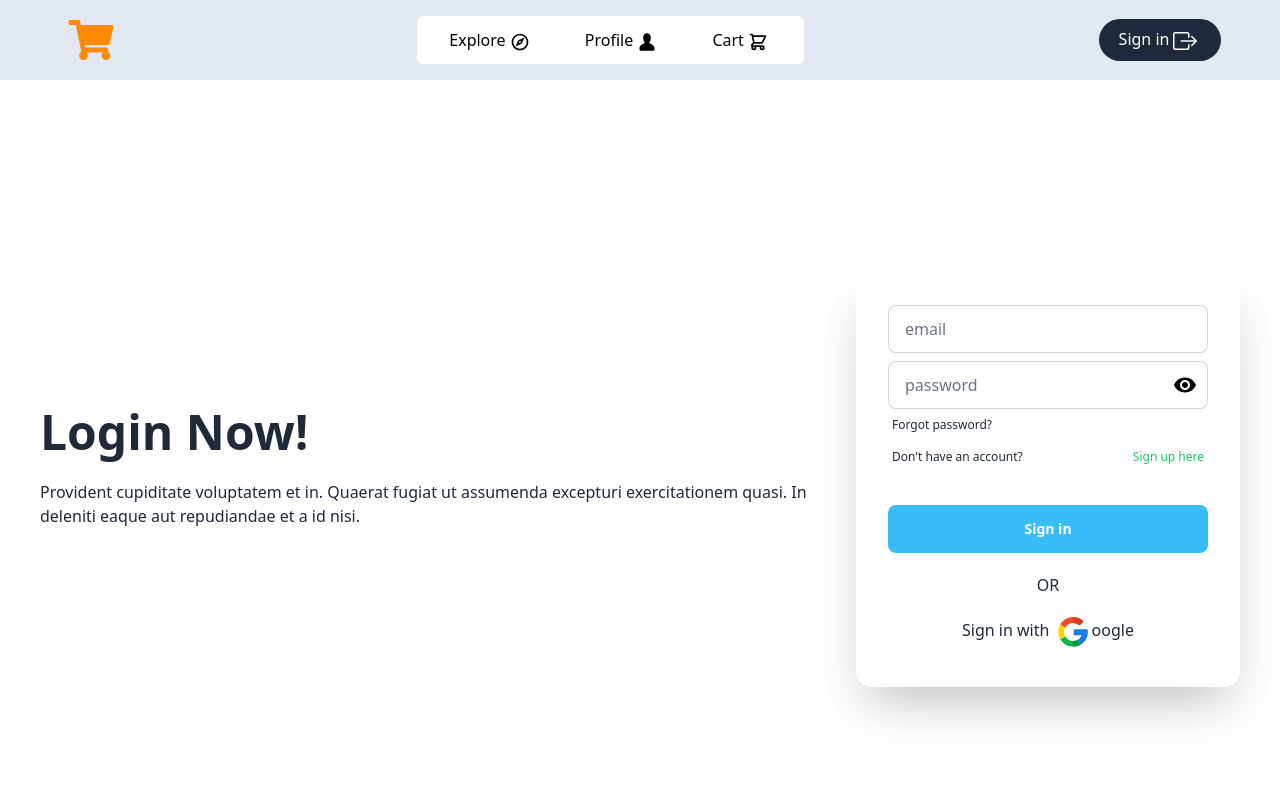
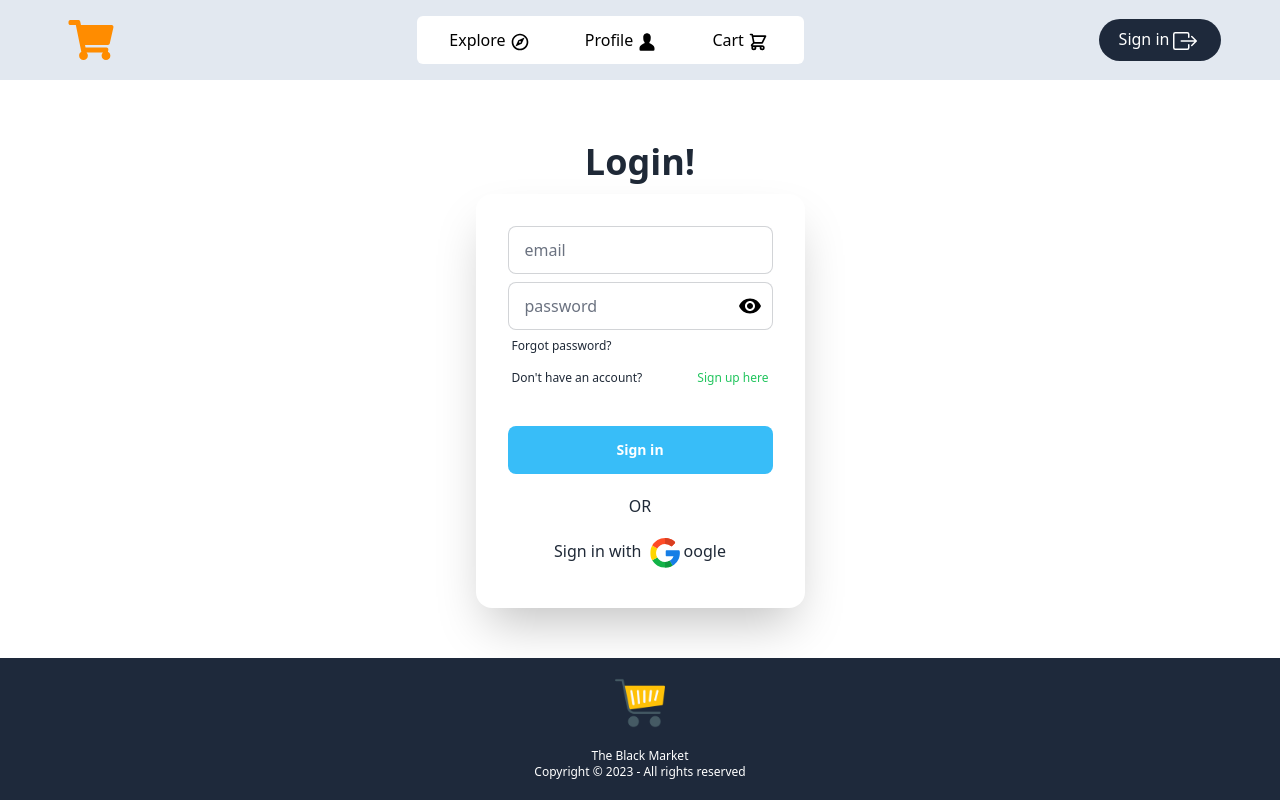
Before and after one commit to AbdourahmanJallow/e-commerce-app, a React (Create React App) app: page /login in a window 1280 px wide. Shown: the top 800 px of the page. Built offline with nearby package versions, Linux system fonts and the light colour scheme.

Commit message:
clearing

```diff
--- a/public/index.html
+++ b/public/index.html
@@ -24,7 +24,7 @@
       work correctly both with client-side routing and a non-root public URL.
       Learn how to configure a non-root public URL by running `npm run build`.
     -->
-    <title>Online Store</title>
+    <title>Black Market</title>
   </head>
   <body >
     <noscript>You need to enable JavaScript to run this app.</noscript>
--- a/src/components/GoogleAuth.jsx
+++ b/src/components/GoogleAuth.jsx
@@ -36,6 +36,7 @@ function GoogleAuth() {
     };
 
     return (
+        <>
             <div className="form-control mt-3">
                 <p className="text-center mb-3">OR</p>
                 <button
@@ -43,7 +44,8 @@ function GoogleAuth() {
                     className="p-2 link-hover"
                     onClick={onGoogleClick}
                 >
-                {location.pathname === "/sign-up" ? "Sign Up" : "Sign in"} with{" "}
+                    {location.pathname === "/sign-up" ? "Sign Up" : "Sign in"}{" "}
+                    with{" "}
                     <img
                         src={googleIcon}
                         width="30"
@@ -53,6 +55,7 @@ function GoogleAuth() {
                     oogle
                 </button>
             </div>
+        </>
     );
 }
 
--- a/src/components/Home.jsx
+++ /dev/null
@@ -1,9 +0,0 @@
-import React from 'react'
-
-function Home() {
-    return (
-        <div>Home</div>
-    )
-}
-
-export default Home
--- a/src/pages/Login.jsx
+++ b/src/pages/Login.jsx
@@ -1,13 +1,13 @@
 import React from "react";
 import { useState } from "react";
 import { Link, useNavigate } from "react-router-dom";
-import { getAuth, signInWithEmailAndPassword } from 'firebase/auth';
-import {toast} from 'react-toastify'
+import { getAuth, signInWithEmailAndPassword } from "firebase/auth";
+import { toast } from "react-toastify";
 import GoogleAuth from "../components/GoogleAuth";
 import { ReactComponent as EyeIcon } from "../assets/svg/visibilityIcon.svg";
 
 function Login() {
-    const [isVisible, setIsVisible] = useState(false)
+    const [isVisible, setIsVisible] = useState(false);
     const [formData, setFormData] = useState({
         email: "",
         password: ""
@@ -21,36 +21,35 @@ function Login() {
         }));
     };
 
-    const navigate = useNavigate()
+    const navigate = useNavigate();
 
     const onSubmit = async (e) => {
         e.preventDefault();
         try {
-            const auth = getAuth()
-            const userCredential = await signInWithEmailAndPassword(auth, email, password);
+            const auth = getAuth();
+            const userCredential = await signInWithEmailAndPassword(
+                auth,
+                email,
+                password
+            );
             if (userCredential.user) {
-                navigate('/')
+                navigate("/");
             }
         } catch (error) {
-            toast.error('Couldn\'t sign in...')
-            console.log(error.message)
+            toast.error("Couldn't sign in...");
+            console.log(error.message);
         }
     };
 
     return (
-        <div className="hero min-h-screen">
-            <div className="hero-content flex-col lg:flex-row">
-                <div className="text-center lg:text-left">
-                    <h1 className="text-5xl font-bold">Login Now!</h1>
-                    <p className="py-6">
-                        Provident cupiditate voluptatem et in. Quaerat fugiat ut
-                        assumenda excepturi exercitationem quasi. In deleniti
-                        eaque aut repudiandae et a id nisi.
-                    </p>
-                </div>
-                <div className="card flex-shrink-0 w-full max-w-sm shadow-2xl bg-base-100">
-                    <div>
-                        <form onSubmit={onSubmit} className="card-body">
+        <>
+            <div className="container mx-auto flex flex-col justify-center items-center">
+                <div className="flex flex-col justify-center items-center">
+                    <h1 className="text-4xl font-bold p-3">Login!</h1>
+                    <form
+                        onSubmit={onSubmit}
+                        className="card-body shadow-2xl bg-base-100 rounded-2xl"
+                    >
                         <div className="form-control">
                             <input
                                 type="text"
@@ -76,7 +75,9 @@ function Login() {
                                 className="absolute top-3 right-2"
                                 width="30"
                                 fill="black"
-                                    onClick={()=> setIsVisible(prevState => !prevState)}
+                                onClick={() =>
+                                    setIsVisible((prevState) => !prevState)
+                                }
                             />
                             <label className="label">
                                 <Link
@@ -106,10 +107,11 @@ function Login() {
                         {/* Google Authentication */}
                         <GoogleAuth />
                     </form>
+                    {/* </div> */}
                 </div>
             </div>
-            </div>
-        </div>
+        </>
+        // </div>
     );
 }
 
--- a/src/pages/Offers.jsx
+++ /dev/null
@@ -1,9 +0,0 @@
-import React from 'react'
-
-function Offers() {
-    return (
-        <div>Offers</div>
-    )
-}
-
-export default Offers
--- a/src/pages/Profile.jsx
+++ b/src/pages/Profile.jsx
@@ -1,5 +1,5 @@
 import {useState, useEffect} from 'react'
-import {getAuth, updateProfile} from 'firebase/auth'
+import {getAuth } from 'firebase/auth'
 import { useNavigate, Link } from 'react-router-dom';
 import { BsBoxArrowLeft } from 'react-icons/bs'
 import { RiMoneyDollarCircleLine } from 'react-icons/ri'
@@ -8,22 +8,24 @@ import defaultProfile from '../assets/jpg/profile.png';
 
 function Profile() {
     const auth = getAuth();
+    // eslint-disable-next-line
     const [formData, setFormData] = useState({
         name: auth.currentUser.displayName,
         email: auth.currentUser.email,
         photoUrl: auth.currentUser.photoURL
-    })
+    });
 
     const { name, email, photoUrl } = formData;
     const navigate = useNavigate();
+
     useEffect(() => {
-        console.log(auth)
-    })
+        console.log(auth);
+    });
 
     const signOut = () => {
         auth.signOut();
-        navigate('/')
-    }
+        navigate("/");
+    };
 
     return (
         <>
@@ -46,13 +48,14 @@ function Profile() {
                     </motion.button>
                 </header>
                 <div className="grid grid-cols-1 lg:grid-cols-3 xl:grid-cols-3 md:grid-cols-2 ">
-                    <div className="card p-3 rounded-lg shadow-lg bg-base-200">
+                    <div className="card p-3 rounded-lg shadow-2xl bg-base-100">
                         <div className="card-body">
                             <div className="flex justify-between mb-4">
                                 <h3 className="card-title">Personal Details</h3>
                                 <div className="avatar online">
                                     <div className="w-24 rounded-full ring ring-primary ring-offset-base-100 ring-offset-2">
                                         <img
+                                            alt=""
                                             src={
                                                 photoUrl
                                                     ? photoUrl
--- a/src/pages/ShoppingCart.jsx
+++ b/src/pages/ShoppingCart.jsx
@@ -1,15 +1,16 @@
 import { useState, useEffect } from "react";
 import { CartState } from "../context/CartContext";
 import CartItem from "../components/CartItem";
+import { toast } from "react-toastify";
 
 function ShoppingCart() {
     const {
         state: { cartItems },
+        // eslint-disable-next-line
         dispatch
     } = CartState();
 
     const [total, setTotal] = useState();
-    const [show, setShow] = useState(false);
 
     useEffect(() => {
         setTotal(
@@ -44,19 +45,22 @@ function ShoppingCart() {
                     <h3 className="font-semibold text-2xl mb-3">
                         Sub Total ({cartItems.length})
                     </h3>
-                    <p className="text-blue-600 text-xl from-neutral-focus">
-                        <span className="font-semibold">Total: D</span>
+                    <p className="text-xl text-gray-300">
+                        <span className="">Total: </span>D
                         {total
                             ?.toString()
                             .replace(/\B(?=(\d{3})+(?!\d))/g, ",")}
                     </p>
                 </div>
                 <div className="flex-1 flex flex-col justify-center items-center mt-4 text-sm text-primary-focus h-full">
-                    <button className="btn btn-sm btn-primary mt-4">Check out</button>
-                    {/* <div className="hidden">
-                        <p>No Functionality</p>
-                        <p>for checkout</p>
-                    </div> */}
+                    <button
+                        onClick={() => {
+                            toast.info('no functionality for check out button')
+                        }}
+                        className="btn btn-sm btn-primary mt-4"
+                    >
+                        Check out
+                    </button>
                 </div>
             </div>
         </>
--- a/src/pages/SignUp.jsx
+++ b/src/pages/SignUp.jsx
@@ -64,17 +64,12 @@ function SignUp() {
     };
 
     return (
-        <div className="hero min-h-screen">
-            <div className="hero-content flex-col lg:flex-row-reverse">
-                <div className="text-center lg:text-left">
-                    <h1 className="text-5xl font-bold">Sign Up Now!</h1>
-                    <p className="py-6">
-                        Provident cupiditate voluptatem et in. Quaerat fugiat ut
-                        assumenda excepturi exercitationem quasi. In deleniti
-                        eaque aut repudiandae et a id nisi.
-                    </p>
+        <div className="">
+            <div className="hero-content flex-col">
+                <div className="text-center">
+                    <h1 className="md:text-5xl text-3xl font-bold">Sign Up Now!</h1>
                 </div>
-                <div className="card flex-shrink-0 w-full max-w-sm shadow-2xl bg-base-100">
+                <div className="card flex-shrink-0 shadow-2xl bg-base-100">
                     <div>
                         <form onSubmit={onSubmit} className="card-body">
                             <div className="form-control">
```
Lines whose indentation alone changed are shown as unchanged.
